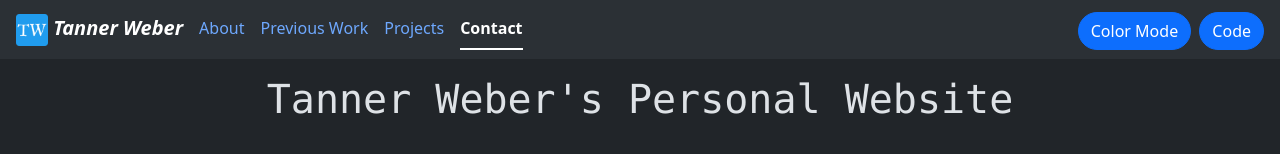
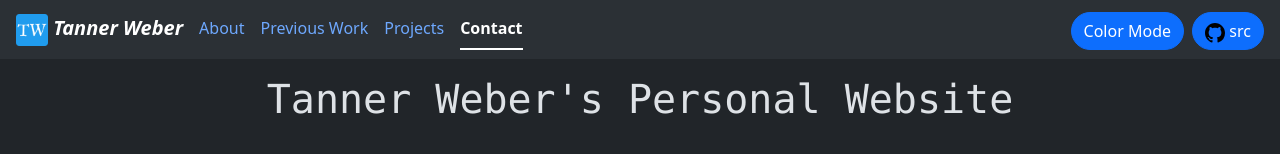
Before and after one commit to tannerweber/tannerweber.github.io, a plain HTML site: page index.html in a window 1280 px wide. Shown: the top 154 px of the page. Drawn offline with nearby package versions, Linux system fonts and the light colour scheme.

Commit message:
Added github icon

```diff
--- a/index.html
+++ b/index.html
@@ -68,8 +68,15 @@
           <a
             class="btn btn-primary rounded-5"
             href="https://github.com/tannerweber/tannerweber.github.io"
-            >Code</a
           >
+            <img
+              src="assets/icons/github.svg"
+              width="20"
+              height="20"
+              alt="github icon"
+            />
+            <span>src</span>
+          </a>
         </div>
       </div>
     </nav>
```
Also changed, not shown: assets/icons/github.svg (added).
